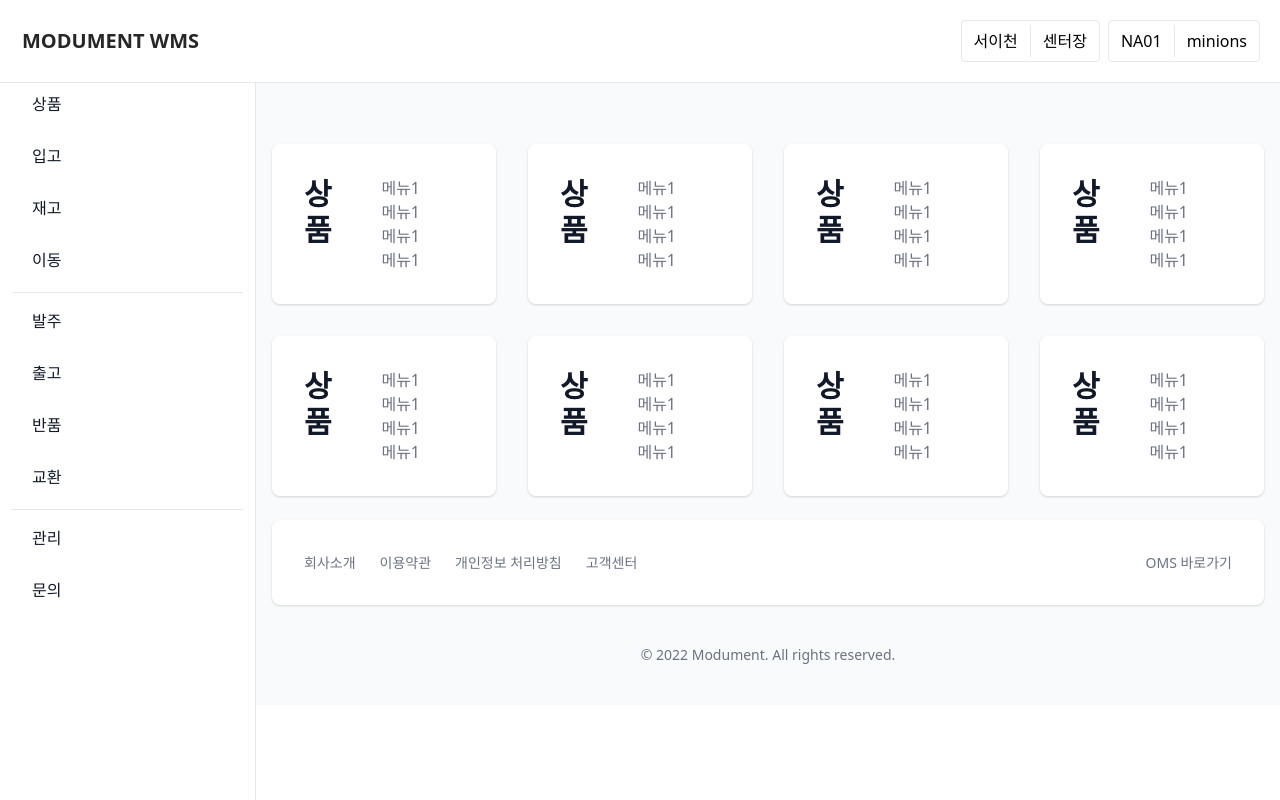
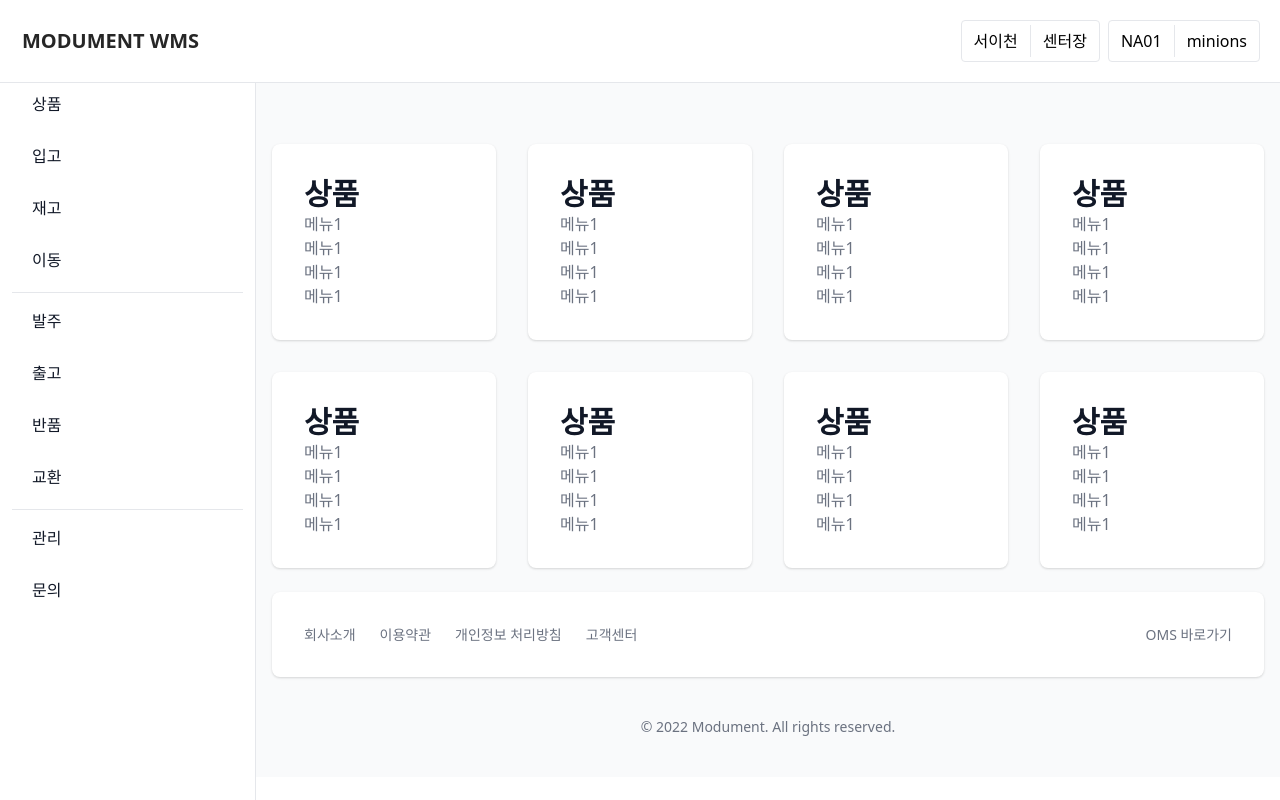
Before and after one commit to maliethy/modu_wms_react, a Next.js app: page / in a window 1280 px wide. Built offline with nearby package versions, Linux system fonts and the light colour scheme; some icons are missing.

Commit message:
fix: Siderbar visible window?.addEventListener('resize', checkInnerWidth)으로 실시간으로 체크하기

```diff
--- a/Components/MenuCard.tsx
+++ b/Components/MenuCard.tsx
@@ -5,11 +5,11 @@ function MenuCard() {
   return (
     <div className="bg-white shadow rounded-lg px-4 py-16 sm:p-6 xl:p-8 mx-3 my-4 tb:mx-0 tb:my-0 ">
       <div className="flex items-start">
-        <div className="flex">
-          <div className="tb:basis-1/2 flex-1">
+        <div className="flex flex-wrap">
+          <div className="flex-shrink-0">
             <span className="text-2xl sm:text-3xl leading-none font-bold text-gray-900 tb:mr-12">상품</span>
           </div>
-          <div className="hidden tb:block tb:basis-1/2">
+          <div className="hidden tb:block">
             <h3 className="text-base font-normal text-gray-500">메뉴1</h3>
             <h3 className="text-base font-normal text-gray-500">메뉴1</h3>
             <h3 className="text-base font-normal text-gray-500">메뉴1</h3>
--- a/Components/Sidebar.tsx
+++ b/Components/Sidebar.tsx
@@ -4,7 +4,7 @@ function Sidebar({ visible }) {
   return (
     <aside
       id="sidebar"
-      className={`fixed ${
+      className={`fixed  ${
         !visible ? '-translate-x-full' : 'translate-x-0'
       } lg:translate-x-0 z-20 h-full transform top-0 left-0 pt-16 flex lg:flex flex-shrink-0 flex-col w-64 ease-in-out transition-width duration-500`}
       aria-label="Sidebar"
--- a/layouts/GlobalLayout.tsx
+++ b/layouts/GlobalLayout.tsx
@@ -13,15 +13,17 @@ function GlobalLayout({ children }: GlobalLayoutProps) {
     window?.innerWidth < 1024 && setVisible((prev) => !prev);
   }, []);
 
-  // useEffect(() => {
-  //   console.log('visible', visible);
-  // }, [visible]);
-
   useEffect(() => {
-    if (window?.innerWidth < 1024) {
-      setVisible(false);
-    } else {
-      setVisible(true);
+    if (window) {
+      const checkInnerWidth = function () {
+        if (window?.innerWidth < 1024) {
+          setVisible(false);
+        } else {
+          setVisible(true);
+        }
+      };
+      window?.addEventListener('resize', checkInnerWidth);
+      return () => window.removeEventListener('resize', checkInnerWidth);
     }
   }, []);
 
```
